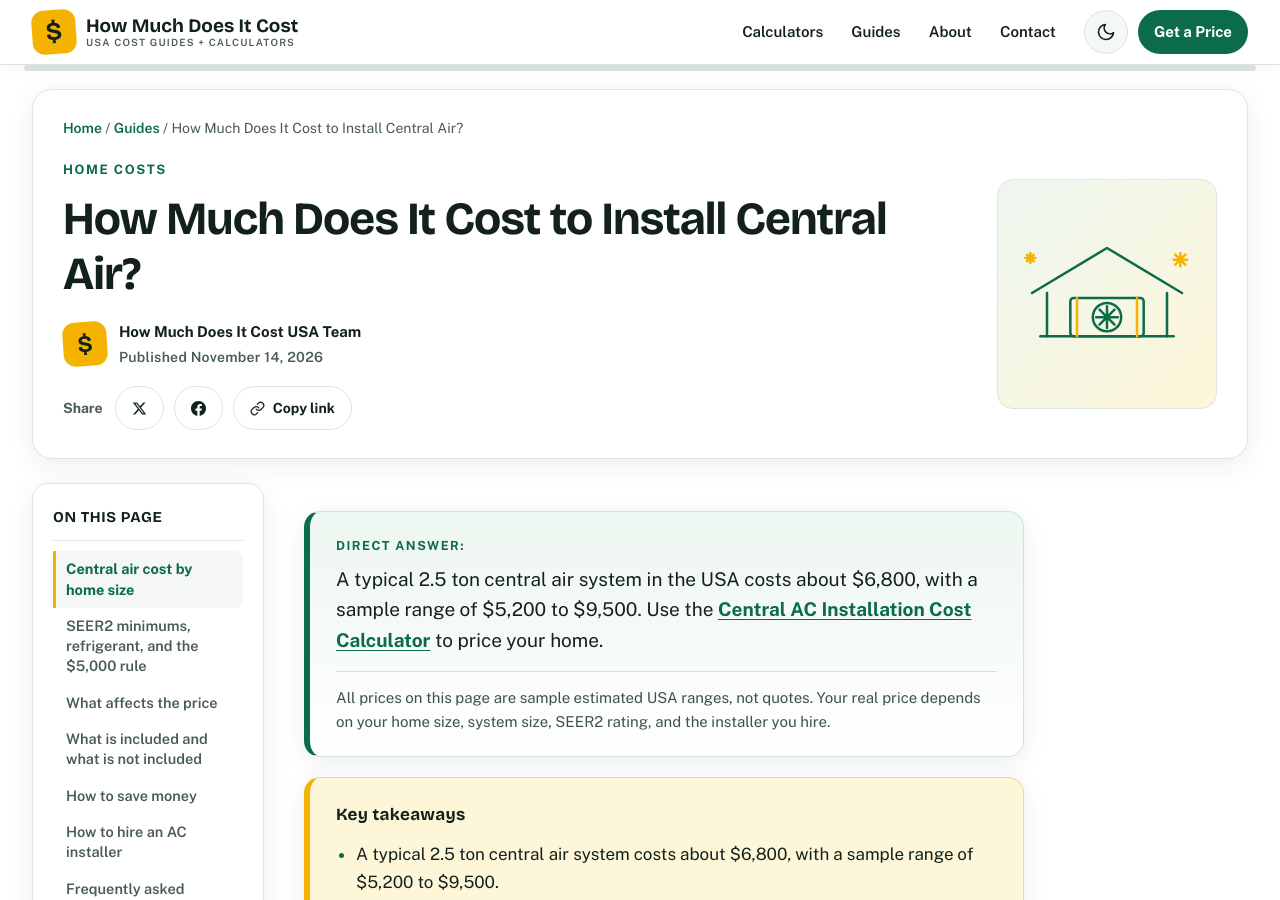
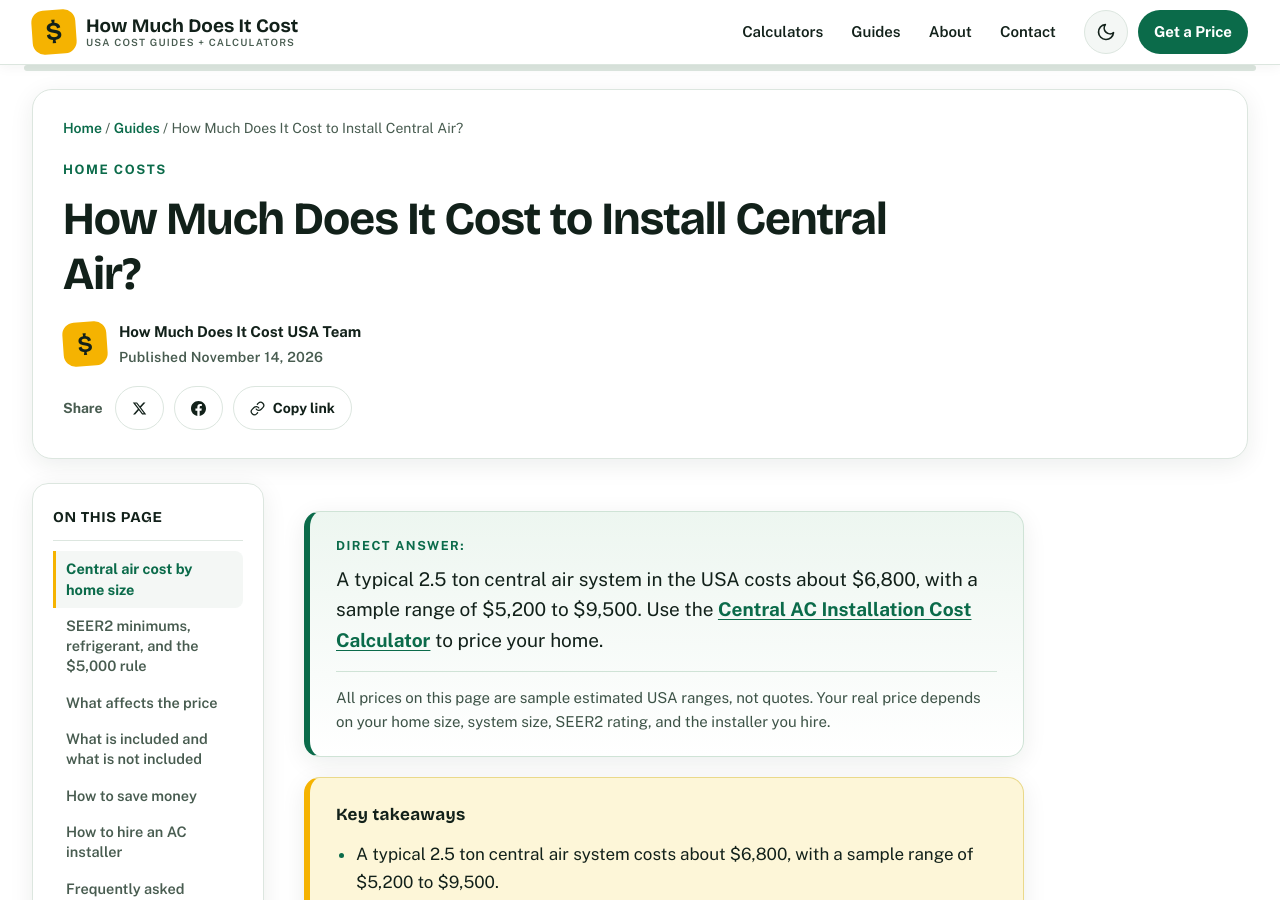
Before and after one commit to zaidmeo09-dhangal/howmuchdoesitcostusa, a Jekyll site: the page built from _posts/2026-11-14-how-much-does-it-cost-to-install-central-air.md, in a window 1280 px wide and 900 px high. Built offline with Jekyll 4.4.1, drawn with Linux system fonts in a browser that asks for light colours.

Commit message:
Initial deploy: add _layouts/post.html

```diff
--- a/_layouts/post.html
+++ b/_layouts/post.html
@@ -23,22 +23,10 @@ layout: default
           <button type="button" class="share-btn share-copy" data-copy-url="{{ page.url | absolute_url }}"><svg aria-hidden="true" width="15" height="15" viewBox="0 0 24 24" fill="none" stroke="currentColor" stroke-width="2" stroke-linecap="round" stroke-linejoin="round"><path d="M10 13a5 5 0 0 0 7.54.54l3-3a5 5 0 0 0-7.07-7.07l-1.72 1.71"/><path d="M14 11a5 5 0 0 0-7.54-.54l-3 3a5 5 0 0 0 7.07 7.07l1.71-1.71"/></svg><span>Copy link</span></button>
         </div>
       </div>
-      <div class="post-hero-visual" aria-hidden="true">
-        {% if page.url contains 'movers' %}
-        <svg viewBox="0 0 240 160" fill="none" stroke="currentColor" stroke-width="3" stroke-linecap="round" stroke-linejoin="round"><path d="M8 142h224"/><rect x="14" y="52" width="128" height="72" rx="4"/><path d="M142 72h28l22 22v30h-50z"/><circle cx="48" cy="124" r="12"/><circle cx="112" cy="124" r="12"/><circle cx="168" cy="124" r="12"/><circle cx="48" cy="124" r="4"/><circle cx="112" cy="124" r="4"/><circle cx="168" cy="124" r="4"/><rect x="28" y="22" width="36" height="28" rx="2"/><path d="M28 36h36"/><rect x="70" y="28" width="32" height="22" rx="2" stroke="var(--gold)"/><path d="M70 39h32" stroke="var(--gold)"/><path d="M196 108v22M196 108l-8 10M196 108l8 10" stroke="var(--gold)"/><circle cx="214" cy="26" r="10" stroke="var(--gold)"/><path d="M214 10v5M214 37v5M198 26h5M225 26h5" stroke="var(--gold)"/></svg>
-        {% elsif page.url contains 'roof' %}
-        <svg viewBox="0 0 240 160" fill="none" stroke="currentColor" stroke-width="3" stroke-linecap="round" stroke-linejoin="round"><path d="M14 88 120 22l106 66"/><path d="M48 66l72-44 72 44"/><path d="M34 76h172"/><path d="M52 66h136" stroke="var(--gold)"/><rect x="48" y="88" width="144" height="54" rx="2"/><rect x="106" y="108" width="28" height="34" rx="2"/><circle cx="120" cy="126" r="2.5" fill="currentColor" stroke="none"/><rect x="64" y="100" width="26" height="22" rx="2"/><path d="M77 100v22M64 111h26"/><rect x="150" y="100" width="26" height="22" rx="2"/><path d="M163 100v22M150 111h26"/><rect x="164" y="34" width="20" height="30"/><path d="M8 142h224"/><circle cx="212" cy="26" r="10" stroke="var(--gold)"/><path d="M212 10v5M212 37v5M196 26h5M223 26h5" stroke="var(--gold)"/></svg>
-        {% elsif page.url contains 'fence' %}
-        <svg viewBox="0 0 240 160" fill="none" stroke="currentColor" stroke-width="3" stroke-linecap="round" stroke-linejoin="round"><path d="M8 142h224"/><path d="M22 74h196"/><path d="M22 106h196"/><path d="M28 52l9-10 9 10v78M56 52l9-10 9 10v78M84 52l9-10 9 10v78M112 52l9-10 9 10v78M140 52l9-10 9 10v78M168 52l9-10 9 10v78M196 52l9-10 9 10v78"/><rect x="18" y="66" width="10" height="64" rx="2"/><rect x="212" y="66" width="10" height="64" rx="2"/><circle cx="200" cy="30" r="16" stroke="var(--gold)"/><path d="M200 46v22M192 62h16" stroke="var(--gold)"/><path d="M40 142l4-8 4 8M60 142l4-8 4 8M160 142l4-8 4 8" stroke="var(--gold)"/></svg>
-        {% elsif page.url contains 'oil-change' %}
-        <svg viewBox="0 0 240 160" fill="none" stroke="currentColor" stroke-width="3" stroke-linecap="round" stroke-linejoin="round"><path d="M8 142h224"/><path d="M96 44h56l14 20v44a8 8 0 0 1-8 8H96a8 8 0 0 1-8-8V64a8 8 0 0 1 8-8z"/><path d="M152 52l26-14 6 12-24 12"/><path d="M96 78h56"/><path d="M112 92h24" stroke="var(--gold)"/><path d="M184 108c8 10 12 15 12 21a12 12 0 1 1-24 0c0-6 4-11 12-21z" stroke="var(--gold)"/><path d="M40 118h48l6-8 10 8M40 118v10M88 118v10" stroke="var(--gold)"/><circle cx="56" cy="132" r="8"/><circle cx="112" cy="132" r="8"/><circle cx="56" cy="132" r="3"/><circle cx="112" cy="132" r="3"/><path d="M28 108h112" stroke="var(--gold)"/></svg>
-        {% elsif page.url contains 'central-air' %}
-        <svg viewBox="0 0 240 160" fill="none" stroke="currentColor" stroke-width="3" stroke-linecap="round" stroke-linejoin="round"><path d="M30 78 120 24l90 54"/><path d="M48 78v52M192 78v52"/><path d="M40 130h160"/><rect x="76" y="84" width="88" height="46" rx="4"/><circle cx="120" cy="107" r="17"/><path d="M120 94v26M107 107h26M111 98l18 18M129 98l-18 18"/><path d="M84 84v46M156 84v46" stroke="var(--gold)"/><path d="M208 30v16M200 38h16M202 32l12 12M214 32l-12 12" stroke="var(--gold)"/><path d="M28 30v12M22 36h12M24 32l8 8M32 32l-8 8" stroke="var(--gold)"/></svg>
-        {% elsif page.url contains 'paint-a-car' %}
-        <svg viewBox="0 0 240 160" fill="none" stroke="currentColor" stroke-width="3" stroke-linecap="round" stroke-linejoin="round"><path d="M8 142h224"/><path d="M30 108l10-26a8 8 0 0 1 7-5h44l16-18a8 8 0 0 1 6-3h34a10 10 0 0 1 8 4l14 20a10 10 0 0 1 2 6v22z"/><path d="M52 108v-14M52 94h-14"/><path d="M118 77v31M118 77h40"/><circle cx="66" cy="118" r="13"/><circle cx="66" cy="118" r="5"/><circle cx="172" cy="118" r="13"/><circle cx="172" cy="118" r="5"/><path d="M188 44h22l6 14h-22z" stroke="var(--gold)"/><path d="M196 58l-8 12" stroke="var(--gold)"/><path d="M204 66l-2 8M212 66l2 8M196 74l-2 8" stroke="var(--gold)"/><path d="M40 40v10M35 45h10M204 100v10M199 105h10" stroke="var(--gold)"/></svg>
-        {% endif %}
-      </div>
     </div>
+    {% if page.image %}
+    <img class="post-hero-img" src="{{ page.image | relative_url }}" srcset="{{ page.image_card | relative_url }} 800w, {{ page.image | relative_url }} 1200w" sizes="(max-width: 760px) 100vw, 1200px" width="{{ page.image_w | default: 1200 }}" height="{{ page.image_h | default: 800 }}" alt="{{ page.image_alt }}" loading="lazy" decoding="async"{% if page.image_pos %} style="object-position: {{ page.image_pos }};"{% endif %}>
+    {% endif %}
   </header>
   <div class="post-layout">
     <nav class="post-toc" id="postToc" aria-label="On this page">
```
